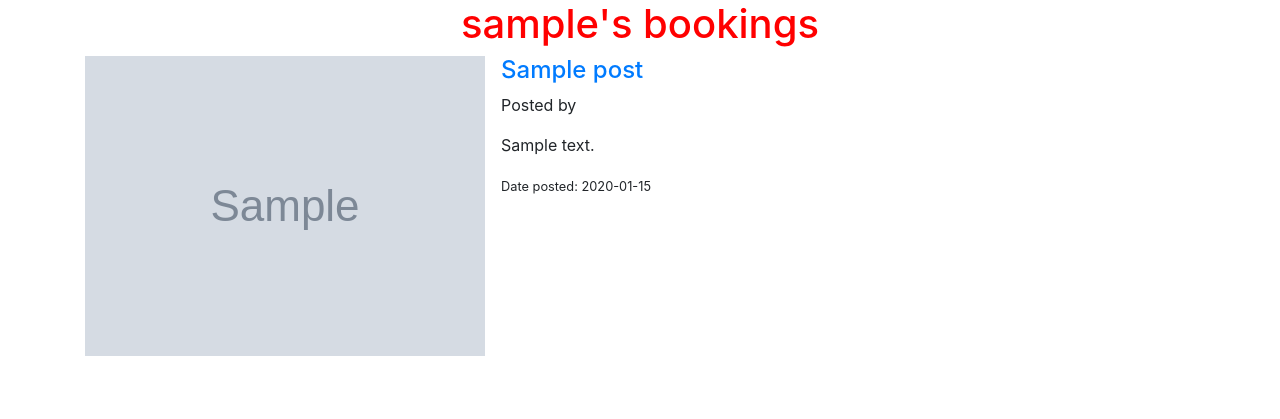
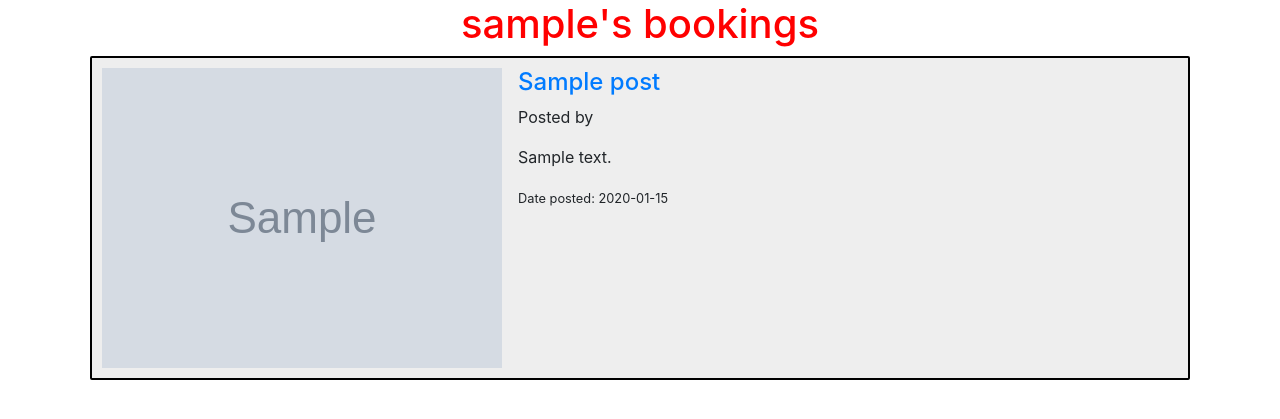
Before and after one commit to Jasmanji/Group5_Space4Less, a Flask app: page /bookings in a window 1280 px wide. Shown: the part 50-469 px from the top of the page. Run offline with Flask 2, Linux system fonts and the light colour scheme; a user stored in the database is signed in; tables that the repository leaves empty hold one stand-in row (values such as "Sample post"); grey boxes marked "Sample" are stand-in pictures; some libraries are stand-ins or nearby versions.

Commit message:
posts display changed Still to do: prevent double booking

```diff
--- a/app/static/design.css
+++ b/app/static/design.css
@@ -1,3 +1,12 @@
+
+.post{
+  border: 2px solid black;
+  border-radius: 2px;
+  background-color: #eeeeee;
+  padding: 10px;
+  margin: 5px
+}
+
 #profile_picture{
   border: 7px solid black;
 
--- a/app/templates/bookings.html
+++ b/app/templates/bookings.html
@@ -3,7 +3,8 @@
 
     <h1>{{ current_user.username }}'s bookings</h1>
     {% for post in bookings %}
-        <div class="media content-section">
+        <div class="post">
+            <div class="media content-section">
                 <img class="mr-3 article-image" src="{{ url_for('static', filename='post_pictures/' + post.image, width=50, height =50) }}">
 
                 <div class="media-body">
@@ -13,6 +14,8 @@
                     <small> Date posted: {{ post.date_posted.strftime('%Y-%m-%d') }}</small>
                 </div>
             </div>
+        </div>
+
     {% endfor %}
 
 {% endblock %}
--- a/app/templates/home.html
+++ b/app/templates/home.html
@@ -7,7 +7,7 @@
     </form>
 
     {% for post in posts %}
-
+            <div class="post">
                 <div class="media content-section">
                     <img class="mr-3 article-image" src="{{ url_for('static', filename='post_pictures/' + post.image, width=5000, height =5000) }}">
 
@@ -18,7 +18,7 @@
                         <small> Date posted: {{ post.date_posted.strftime('%Y-%m-%d') }}</small>
                     </div>
                 </div>
-
+            </div>
         {# <h1>{{ post.title }}</h1>
         <p> Posted by <a href="#">{{ post.author.username }}</a> </p>
         <small> Date posted: {{ post.date_posted.strftime('%Y-%m-%d') }}</small>
--- a/app/templates/single_post.html
+++ b/app/templates/single_post.html
@@ -2,7 +2,7 @@
 {% block content %}
 
 
-            <div class="container">
+            <div class="post">
                 <div class="media">
                     <img class="mr-3" src="{{ url_for('static', filename='post_pictures/' + post.image, width=50, height =50) }}">
 
```
Lines whose indentation alone changed are shown as unchanged.
